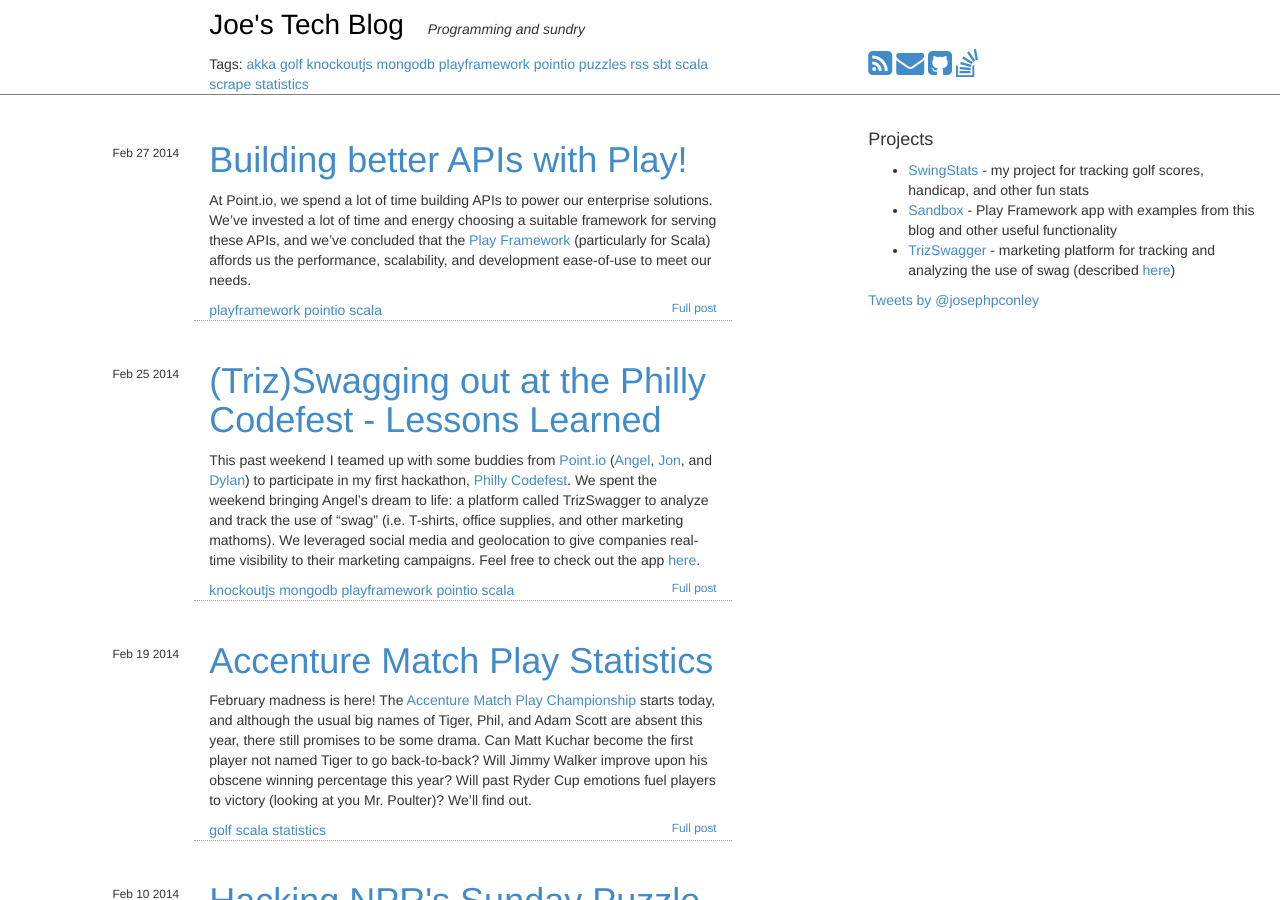
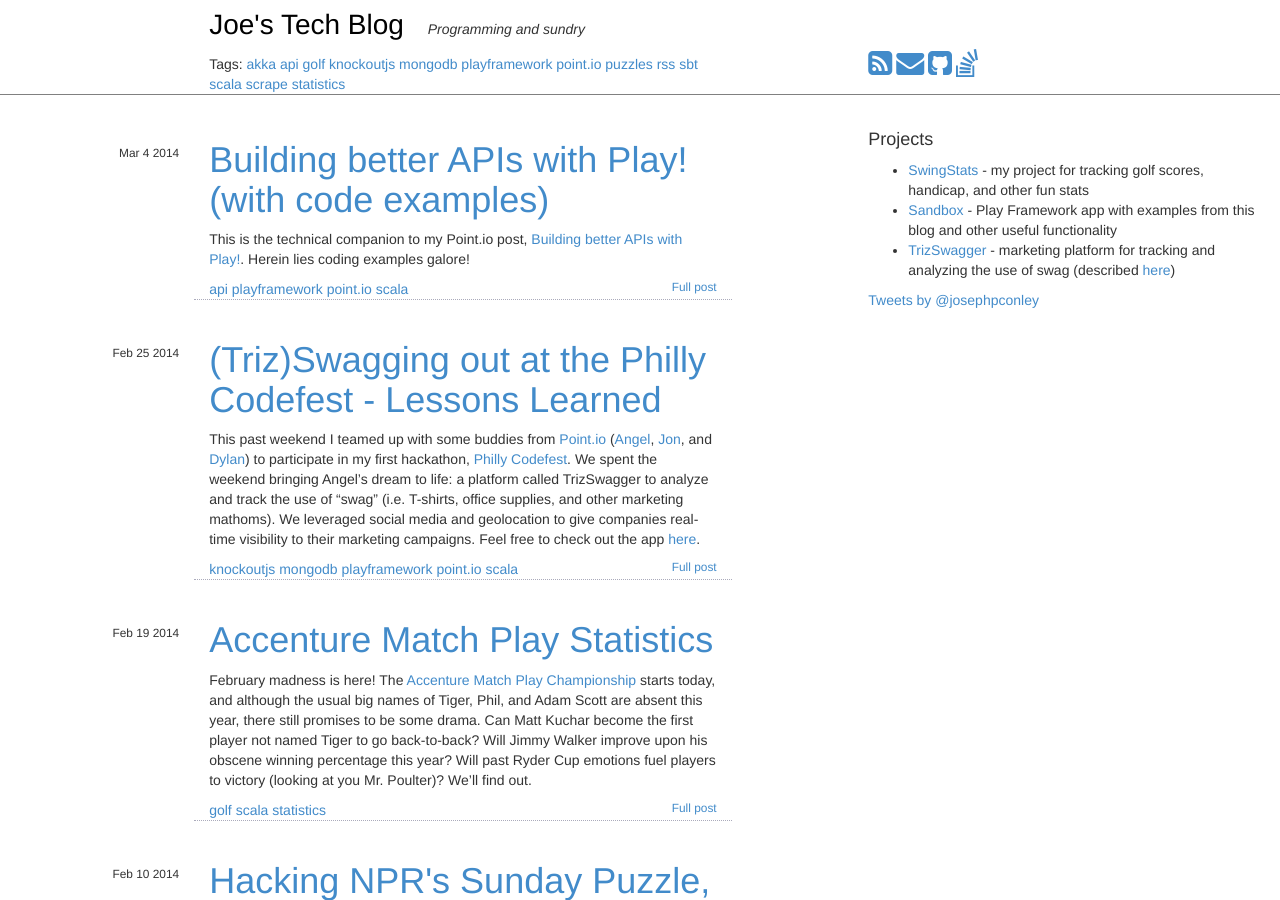
Before and after one commit to josephpconley/josephpconley.github.io, a Jekyll site: the page built from index.html, in a window 1280 px wide and 900 px high. Built offline with Jekyll 4.4.1, drawn with Linux system fonts in a browser that asks for light colours; a script that is not in the unit is left out; comment, search, counter and statistics services are not loaded; part of the change alters nothing that is shown.

Commit message:
point.io companion post

```diff
--- a/_layouts/main.html
+++ b/_layouts/main.html
@@ -3,7 +3,7 @@
     <head>
         <meta charset="utf-8">
         <meta name="description" content="Blog highlighting the power of programming">
-        <title>{{ page.title }}</title>
+        <title>{{ page.title }} | Joe Conley</title>
         <script src="/public/javascripts/jquery-1.7.2.min.js" type="text/javascript"></script>
 
         <link rel="stylesheet" media="screen" href="/public/stylesheets/main.css"/>
--- a/_posts/2014-2-25-phillycodefest-trizswagger-lessons-learned.md
+++ b/_posts/2014-2-25-phillycodefest-trizswagger-lessons-learned.md
@@ -1,7 +1,7 @@
 ---
 layout: post
 type: post
-tags: knockoutjs mongodb playframework pointio scala
+tags: knockoutjs mongodb playframework point.io scala
 title: (Triz)Swagging out at the Philly Codefest - Lessons Learned
 published: true
 ---
--- a/_posts/2014-2-27-building-better-apis-with-play.md
+++ /dev/null
@@ -1,25 +0,0 @@
----
-layout: post
-type: post
-tags: playframework pointio scala
-title: Building better APIs with Play!
-published: true
----
-
-At Point.io, we spend a lot of time building APIs to power our enterprise solutions.  We've invested a lot of time and energy choosing a suitable framework for serving these APIs, and we've concluded that the [Play Framework](http://www.playframework.com) (particularly for Scala) affords us the performance, scalability, and development ease-of-use to meet our needs.
-
-## RESTful Architecture
-
-We believe it's important to build our APIs in a RESTful manner.  Play is inherently stateless, not storing any information on the server.  This not only conforms to RESTful principles but facilitates vertical scaling (several instances of Play on one server) and horizontal scaling (several servers running Play).  Play also leverages a cache to allow clients to cache responses.  This includes not just resources but entire complex server-side actions.  Furthermore, building routes for RESTful resources in Play is very straightforward, and also has the added benefit of static compilation, ensuring that invalid routes will be caught at compile time.
-
-## Authentication and Security
-
-While there's no out-of-the-box solution for authentication in Play, there is sufficient documentation regarding [Action composition](http://www.playframework.com/documentation/2.2.x/ScalaActionsComposition), which highlights a very basic authentication example.  Through action composition, we can assign specific behaviors to specific actions.  For example, we've built additional actions to handle authorization (is this authenticated user authorized to access this resource) and performance monitoring (how long did this action take).  In addition to these lower-level concerns, Play offers [Filters](http://www.playframework.com/documentation/2.2.x/ScalaHttpFilters) to handle customization of cross-cutting concerns like content encoding and logging.
-
-## JSON Reads/Writes
-
-JSON is arguably the most popular data-interchange format for APIs and back-end services.  Play Scala offers an [excellent library](http://www.playframework.com/documentation/2.2.x/ScalaJson) for reading and writing JSON.  It offers great functionality for both lower-level operations as well as mapping and validating complex JSON structures.  It also leverages [Scala Macros](http://www.playframework.com/documentation/2.2.x/ScalaJsonInception) to allow for concise reading/writing with Scala case classes.
-
-## Conclusion
-
-We've been able to build powerful, scalable APIs with minimal cost using the Play Framework.  We're pleased with the outcomes thus far and are looking forward to leveraging more of the [Typesafe](http://typesafe.com/) stack to enhance our technology offerings.
--- /dev/null
+++ b/_posts/2014-3-4-building-better-apis-with-play.md
@@ -0,0 +1,45 @@
+---
+layout: post
+type: post
+tags: api playframework point.io scala
+title: Building better APIs with Play! (with code examples)
+published: true
+---
+
+This is the technical companion to my Point.io post, [Building better APIs with Play!](http://point.io/blog).  Herein lies coding examples galore!
+
+## RESTful Architecture - Routing
+
+The routes file of a Play app allows you to define the HTTP verb, the route path/pattern, and the corresponding method from the controller.  In addition to denoting basic path variables, you can also use regular expressions to match on specific routes (i.e. xml or html formats for example).  What's great about this approach is this file is compiled along with the source code, so any mistakes like an incorrect controller method or invalid HTTP verb will be caught and thrown at compile time.
+
+{% gist 9337208 %}
+
+## Action composition and Filtering
+
+We define two types of custom actions: atomic and composed.  Atomic actions can be used stand-alone or as building blocks to be composed with other actions.  We use the following pattern for building a custom atomic action.
+
+{% gist 9345681 %}
+
+The object allows us to use the action by itself, and the case class allows us to compose this action with other actions.
+
+{% gist 9345730 %}
+
+A composed action is strictly syntactic sugar, making it more convenient to combine behaviors and keeping the controller code more concise.  We define composed actions using just an object.
+
+{% gist 9345746 %}
+
+Here you'll notice the importance of naming both types of actions.
+
+[Filters](http://www.playframework.com/documentation/2.2.2/ScalaHttpFilters) are handy for cross-cutting concerns.  We've had one use case where it was necessary to modify every JSON response with links to metadata.  We achieved this using a filter and the [Play Enumeratee library](http://www.playframework.com/documentation/2.2.2/Enumeratees)
+
+{% gist 9345957 %}
+
+## JSON - Global messaging
+
+Building an API requires being responsive to users in a comprehensive manner, whether there be errors on the server or incorrect requests from the client.  Creating a Global object allows you to generically craft responses to handle these situations.  We define methods to handle events like internal errors, route not found, or a bad request.
+
+{% gist 9345819 %}
+
+## Conclusion
+
+Play is well-equipped to handle the nuances of API development and maintenance.
```
Also changed, not shown: _posts/2014-3-10-equitable-score-control-and-you.md (renamed from _posts/2014-3-3-equitable-score-control-and-you.md).
